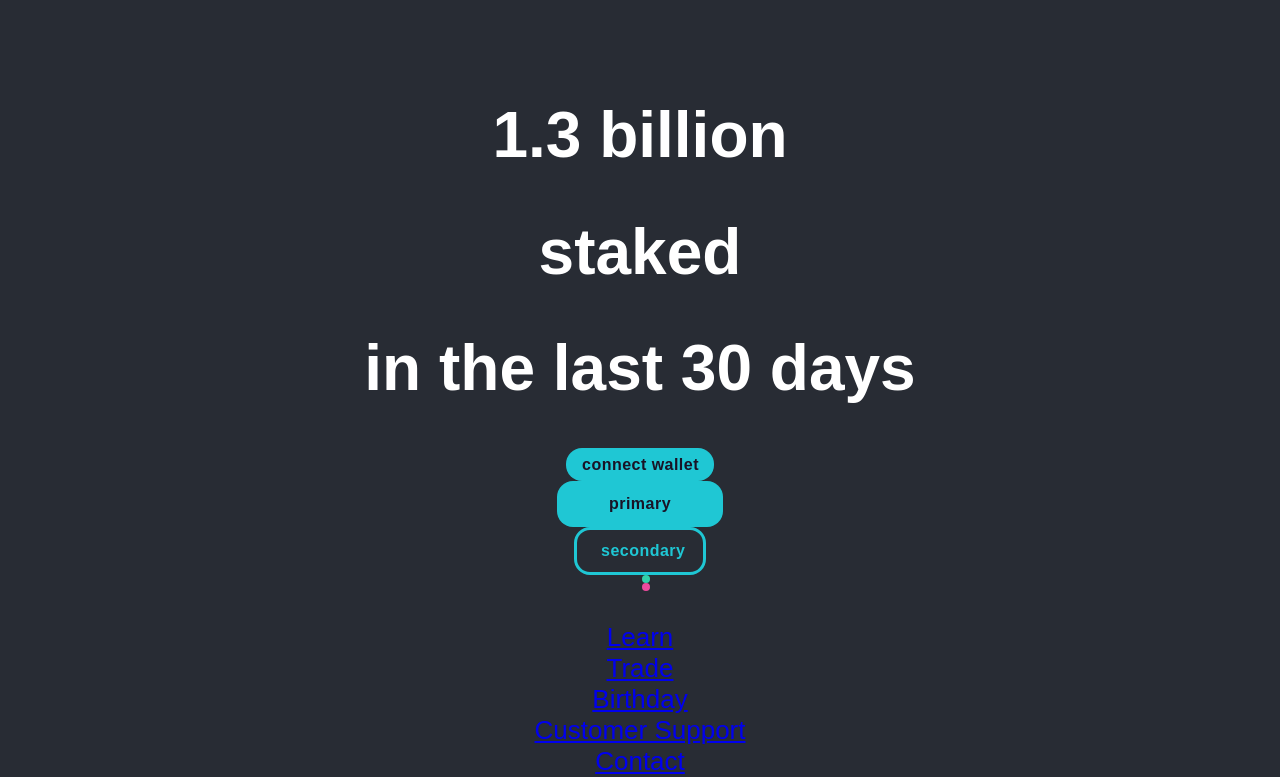
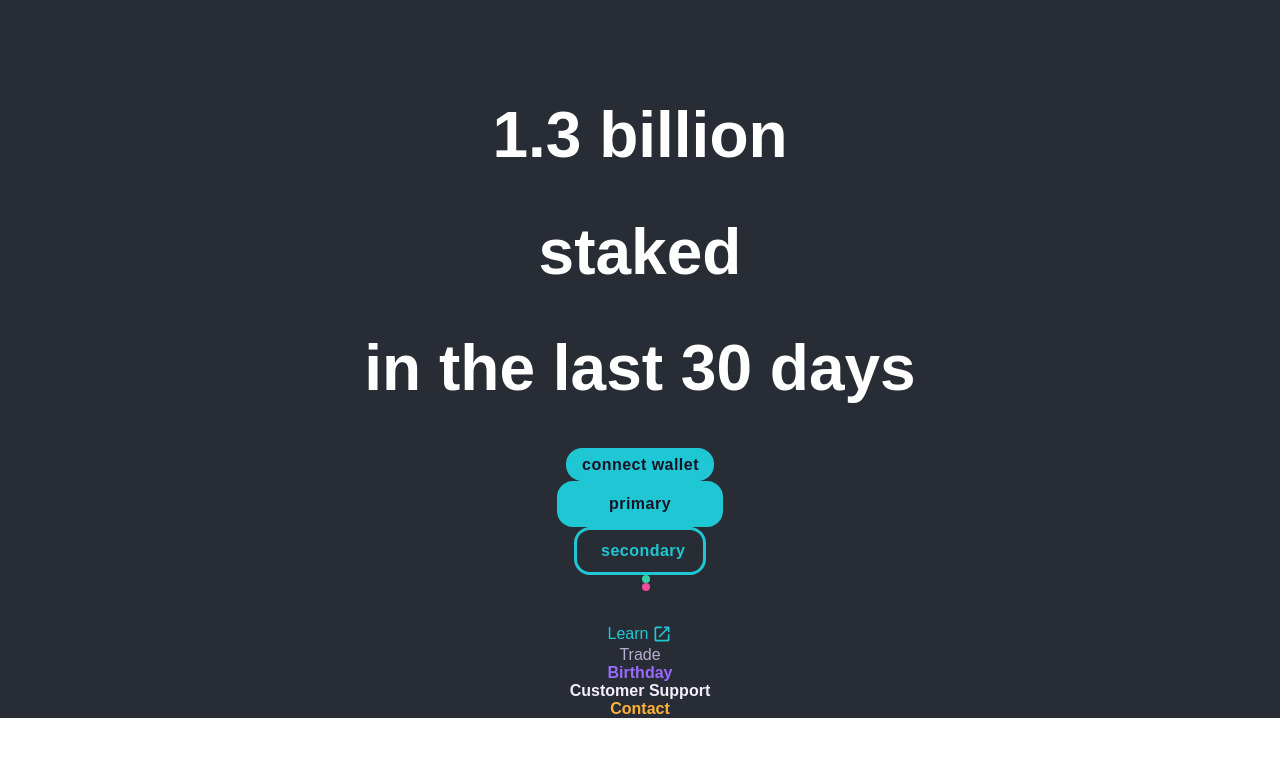
Before and after one commit to Develhope-e3/pancake-swap, a React (Create React App) app: page / in a window 1280 px wide. Shown: the part 922-1699 px from the top of the page. After the commit the page ends 1640 px from the top, so only its background shows below. Built offline with nearby package versions, Linux system fonts and the light colour scheme.

Commit message:
chore: organice componentes

```diff
--- a/src/componentes/Link/Link.js
+++ b/src/componentes/Link/Link.js
@@ -1,23 +1,20 @@
 import "./Link.scss";
 
 /**
- *
  * @param {string} label - Texto que va a llevar el link
- * @param {string} href - URL de navegacion para el link
- * @param {string} className - Clase del link
+ * @param {string} className - clase del link (primaryAnchor, secondaryAnchor, tertiaryAnchor)
+ * @param {string} href - URL del link
+ * @param {svgImage} svg - imagen SVG del link
  *
  * @returns Estructura HTML
  */
 
-const Link = ({ href, label, className }) => {
+const Link = ({ label, className, href, svg, }) => {
   return (
-    <a href={href} className={className} >
-      {label}
+    <a class={className} href={href}>
+      {label} {svg && svg}
     </a>
   );
 };
 
-/**
- * Siempre va al final del componente, para poder importarlo en mi aplicacion
- */
 export default Link;
--- a/src/componentes/Link/Link.scss
+++ b/src/componentes/Link/Link.scss
@@ -0,0 +1,74 @@
+.primary-anchor {
+    display: flex;
+    flex-direction: row;
+    align-items: center;
+    width: fit-content;
+
+    font-size: var(--font-size-md);
+    line-height: 1.5;
+    color: var(--color-primary);
+    text-decoration: none;
+
+    .anchorSVG {
+      align-self: center;
+      fill: var(--color-primary);
+      color: var(--color-primary);
+      flex-shrink: 0;
+      margin-left: var(--space-3xs);
+    }
+  }
+
+  .primary-anchor:hover {
+    text-decoration: underline;
+  }
+
+  .navbar-anchor {
+    position: relative;
+    display: flex;
+    align-items: center;
+
+    color: var(--color-subtitulo-lila);
+    font-size: var(--font-size-md);
+    pointer-events: inherit;
+    text-decoration: none;
+  }
+
+  .navbar-anchor-bold {
+    position: relative;
+    display: flex;
+    align-items: center;
+
+    font-weight: 600;
+    color: var(--color-titulo-lila);
+    font-size: var(--font-size-md);
+    pointer-events: inherit;
+    text-decoration: none;
+  }
+
+  .footer-anchor {
+    display: flex;
+    align-items: center;
+    width: fit-content;
+
+    font-size: var(--font-size-md);
+    font-weight: 600;
+    color: var(--color-text);
+    text-decoration: none;
+  }
+  .footer-anchor:hover {
+      text-decoration: underline;
+  }
+
+  .footer-anchor-secondary {
+    display: flex;
+    align-items: center;
+    width: fit-content;
+
+    font-size: var(--font-size-md);
+    font-weight: 600;
+    color: var(--color-secondary);
+    text-decoration: none;
+  }
+  .footer-anchor-secondary:hover {
+      text-decoration: underline;
+  }
```
